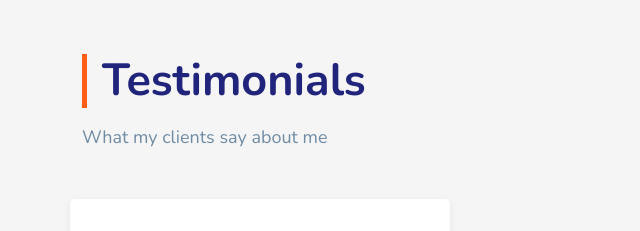
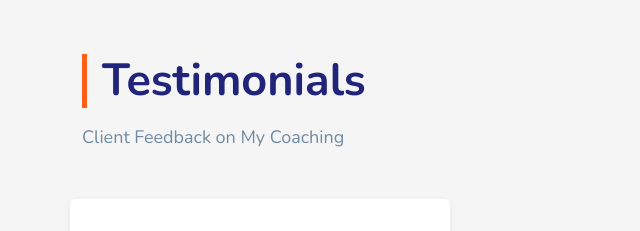
Before and after one commit to nageshkumarmishra/narsingarravally.github.io, a plain HTML site: page index.html in a window 1280 px wide. Shown: the part 3100-3331 px from the top of the page, 0-640 px from the left. Drawn offline with nearby package versions, Linux system fonts and the light colour scheme.

Commit message:
Testimonials text updated.

```diff
--- a/index.html
+++ b/index.html
@@ -237,7 +237,7 @@
             <div class="col-lg-12">
                 <div class="section-title">
                     <h2>Testimonials</h2>
-                    <p>What my clients say about me</p>
+                    <p>Client Feedback on My Coaching</p>
                 </div>
             </div>
         </div>
```
